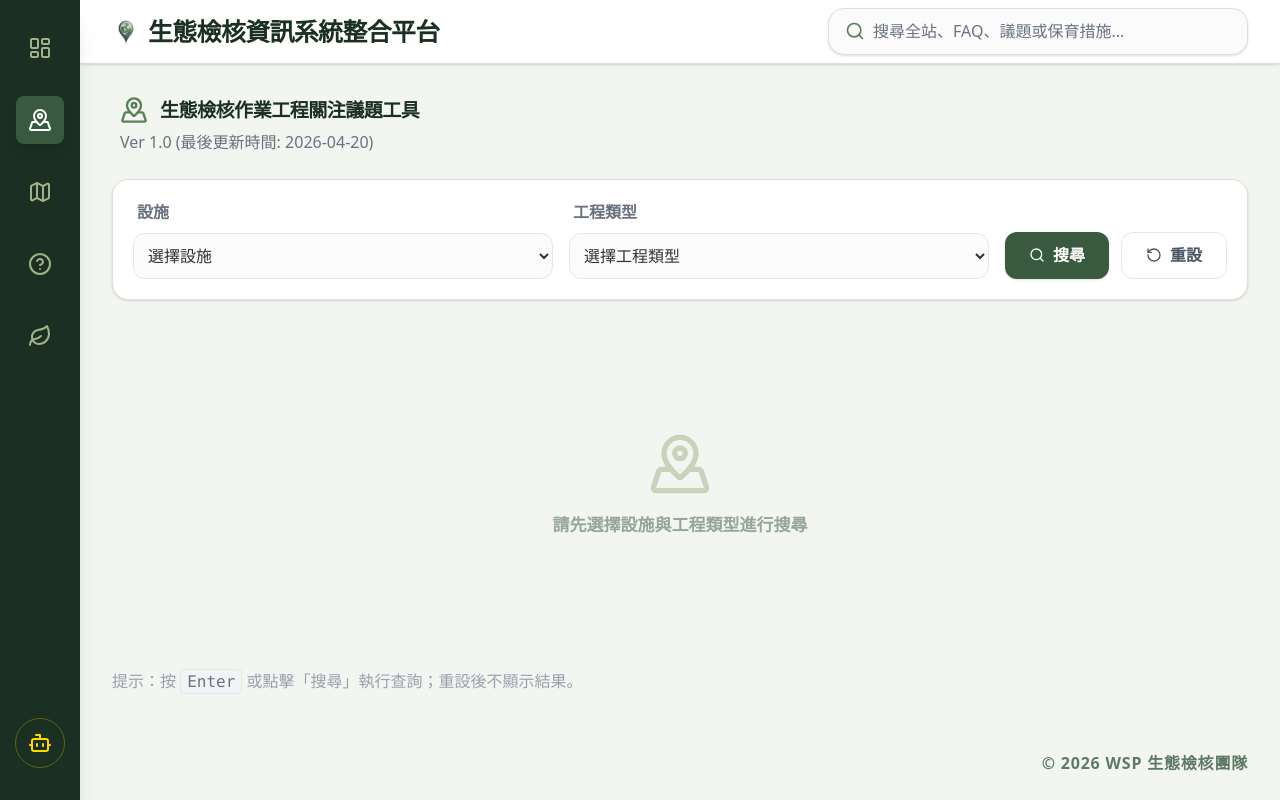
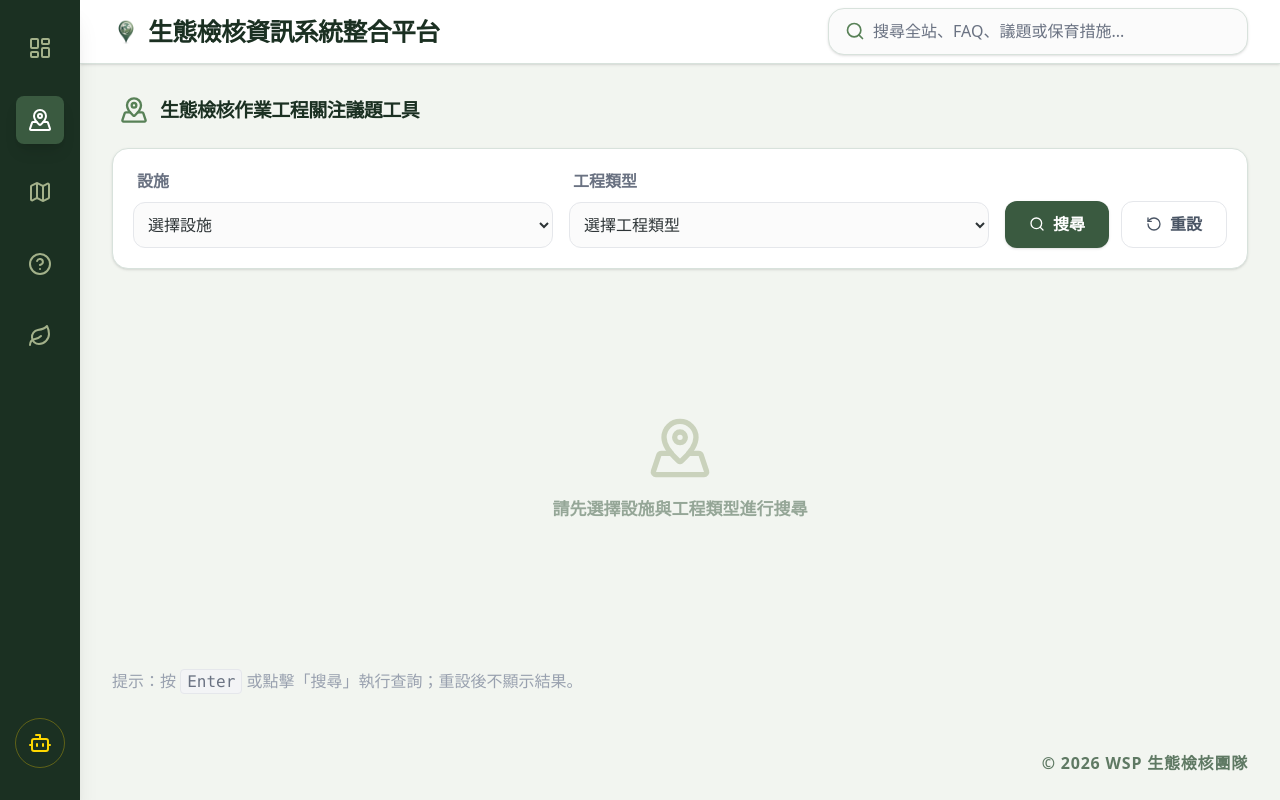
Before and after one commit to Pin012/eco-platform-kcg-wrb, a React (Vite) app: page /issues in a window 1280 px wide. Built offline with nearby package versions, Linux system fonts and the light colour scheme.

Commit message:
Remove version info from FocusedIssues component
Removed version information from the FocusedIssues component.

```diff
--- a/src/pages/FocusedIssues.tsx
+++ b/src/pages/FocusedIssues.tsx
@@ -99,9 +99,7 @@ export default function FocusedIssues() {
              <MapPinned className="w-5 h-5 sm:w-7 sm:h-7 text-[#588157]" />
              生態檢核作業工程關注議題工具
           </h2>
-          <p className="text-xs text-gray-500 mt-1.5 leading-relaxed">
-            Ver 1.0 (最後更新時間: 2026-04-20)
-          </p>
+
         </div>
       </motion.div>
 
```
